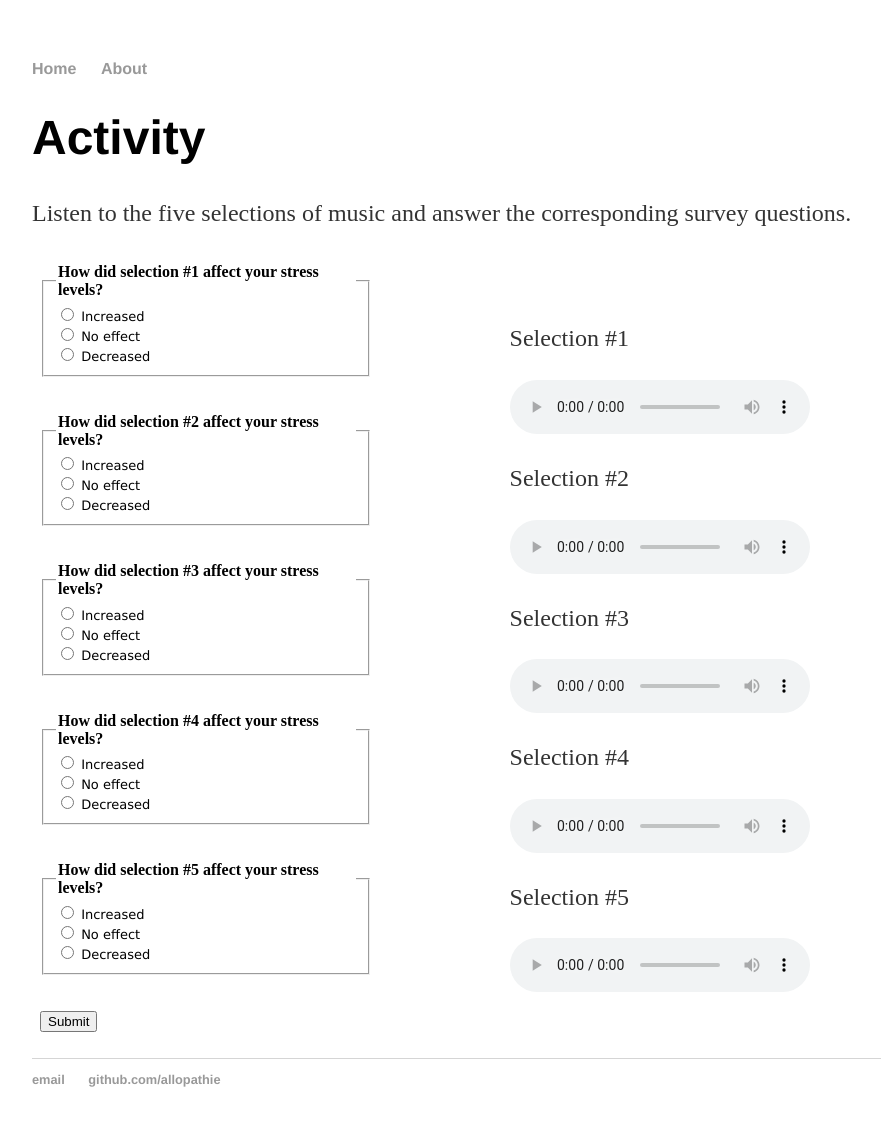
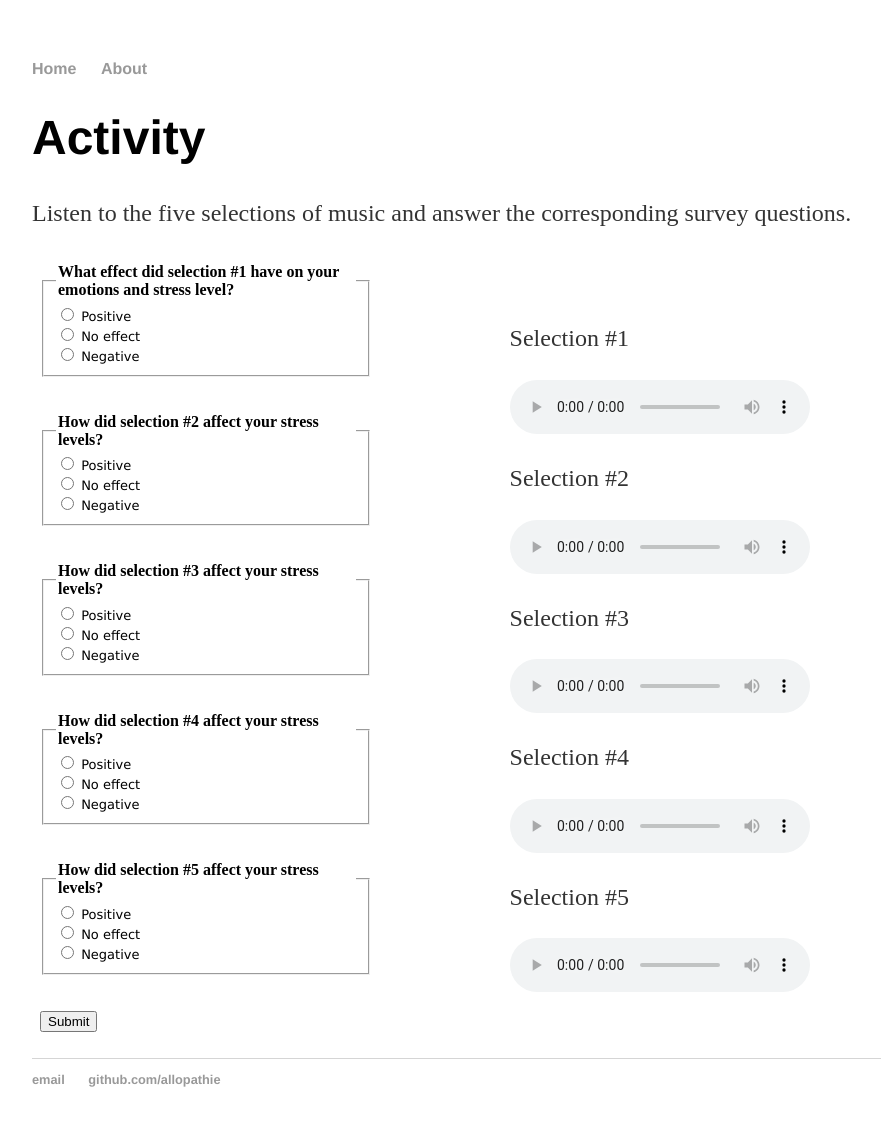
Before and after one commit to allopathie/musictherapy, a Jekyll site: the page built from activity/index.html, in a window 1280 px wide. Shown: the whole page, without its empty margins (160-1041 px from the left). Built offline with Jekyll 4.4.1, drawn with Linux system fonts in a browser that asks for light colours.

Commit message:
Update index.html

```diff
--- a/activity/index.html
+++ b/activity/index.html
@@ -68,39 +68,39 @@ function finish() {
 			<!-- begin quiz html -->
 			<form name="quiz" action="javascript:finish();">
 			<fieldset style="width:300px;">
-			<legend><strong>How did selection #1 affect your stress levels?</strong> </legend>
+			<legend><strong>What effect did selection #1 have on your emotions and stress level?</strong> </legend>
 			<font size="2" face="Verdana, Arial, Helvetica, sans-serif">
-			<input name="question_1" type="radio" value="1"> Increased</font><br /><font size="2" face="Verdana, Arial, Helvetica, sans-serif">
+			<input name="question_1" type="radio" value="1"> Positive</font><br /><font size="2" face="Verdana, Arial, Helvetica, sans-serif">
 			<input name="question_1" type="radio" value="2"> No effect</font><br /><font size="2" face="Verdana, Arial, Helvetica, sans-serif">
-			<input name="question_1" type="radio" value="3"> Decreased</font><br />
+			<input name="question_1" type="radio" value="3"> Negative</font><br />
 			</fieldset>
 			<br /><br /><fieldset style="width:300px;">
 			<legend><strong>How did selection #2 affect your stress levels?</strong> </legend>
 			<font size="2" face="Verdana, Arial, Helvetica, sans-serif">
-			<input name="question_2" type="radio" value="1"> Increased</font><br /><font size="2" face="Verdana, Arial, Helvetica, sans-serif">
+			<input name="question_2" type="radio" value="1"> Positive</font><br /><font size="2" face="Verdana, Arial, Helvetica, sans-serif">
 			<input name="question_2" type="radio" value="2"> No effect</font><br /><font size="2" face="Verdana, Arial, Helvetica, sans-serif">
-			<input name="question_2" type="radio" value="3"> Decreased</font><br />
+			<input name="question_2" type="radio" value="3"> Negative</font><br />
 			</fieldset>
 			<br /><br /><fieldset style="width:300px;">
 			<legend><strong>How did selection #3 affect your stress levels?</strong> </legend>
 			<font size="2" face="Verdana, Arial, Helvetica, sans-serif">
-			<input name="question_3" type="radio" value="1"> Increased</font><br /><font size="2" face="Verdana, Arial, Helvetica, sans-serif">
+			<input name="question_3" type="radio" value="1"> Positive</font><br /><font size="2" face="Verdana, Arial, Helvetica, sans-serif">
 			<input name="question_3" type="radio" value="2"> No effect</font><br /><font size="2" face="Verdana, Arial, Helvetica, sans-serif">
-			<input name="question_3" type="radio" value="3"> Decreased</font><br />
+			<input name="question_3" type="radio" value="3"> Negative</font><br />
 			</fieldset>
 			<br /><br /><fieldset style="width:300px;">
 			<legend><strong>How did selection #4 affect your stress levels?</strong> </legend>
 			<font size="2" face="Verdana, Arial, Helvetica, sans-serif">
-			<input name="question_4" type="radio" value="1"> Increased</font><br /><font size="2" face="Verdana, Arial, Helvetica, sans-serif">
+			<input name="question_4" type="radio" value="1"> Positive</font><br /><font size="2" face="Verdana, Arial, Helvetica, sans-serif">
 			<input name="question_4" type="radio" value="2"> No effect</font><br /><font size="2" face="Verdana, Arial, Helvetica, sans-serif">
-			<input name="question_4" type="radio" value="3"> Decreased</font><br />
+			<input name="question_4" type="radio" value="3"> Negative</font><br />
 			</fieldset>
 			<br /><br /><fieldset style="width:300px;">
 			<legend><strong>How did selection #5 affect your stress levels?</strong> </legend>
 			<font size="2" face="Verdana, Arial, Helvetica, sans-serif">
-			<input name="question_5" type="radio" value="1"> Increased</font><br /><font size="2" face="Verdana, Arial, Helvetica, sans-serif">
+			<input name="question_5" type="radio" value="1"> Positive</font><br /><font size="2" face="Verdana, Arial, Helvetica, sans-serif">
 			<input name="question_5" type="radio" value="2"> No effect</font><br /><font size="2" face="Verdana, Arial, Helvetica, sans-serif">
-			<input name="question_5" type="radio" value="3"> Decreased</font><br />
+			<input name="question_5" type="radio" value="3"> Negative</font><br />
 			</fieldset>
 			<br /><br /> <INPUT TYPE="submit" value="Submit">
 			</form><br />
```
